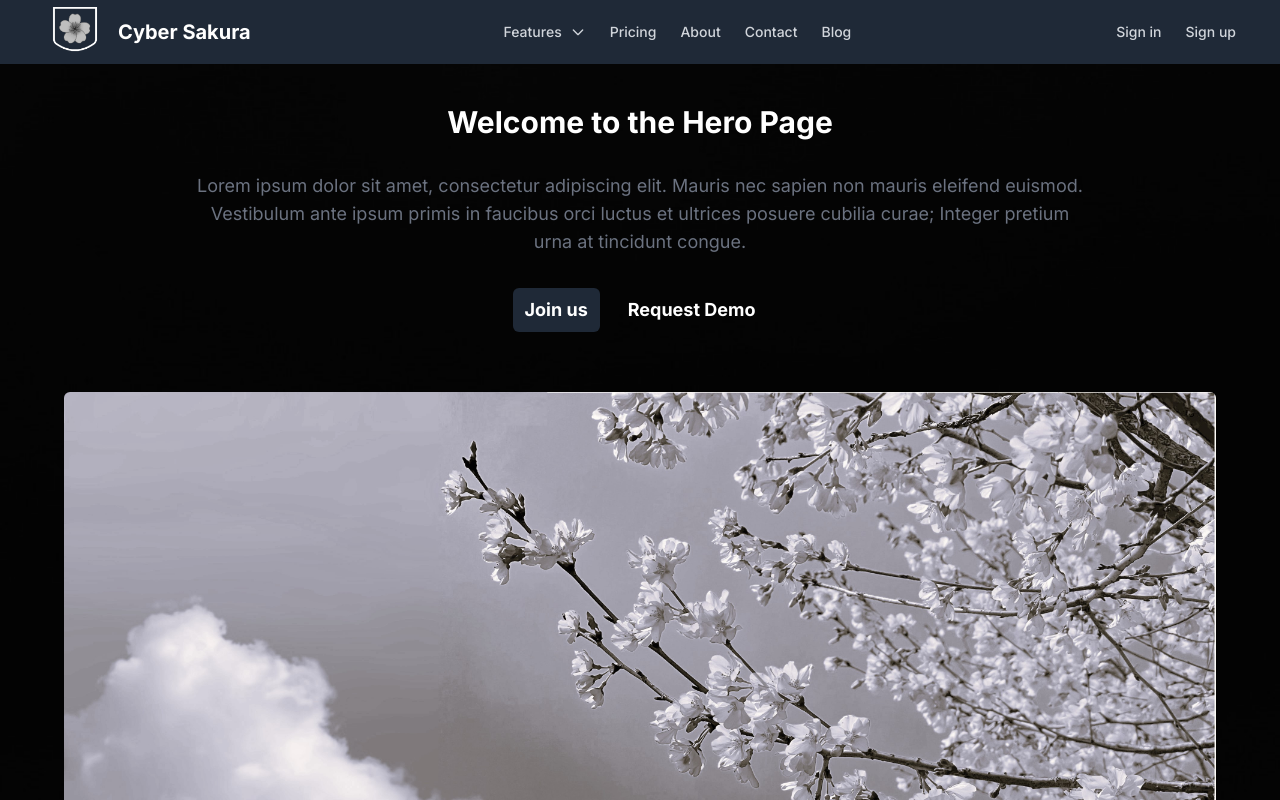
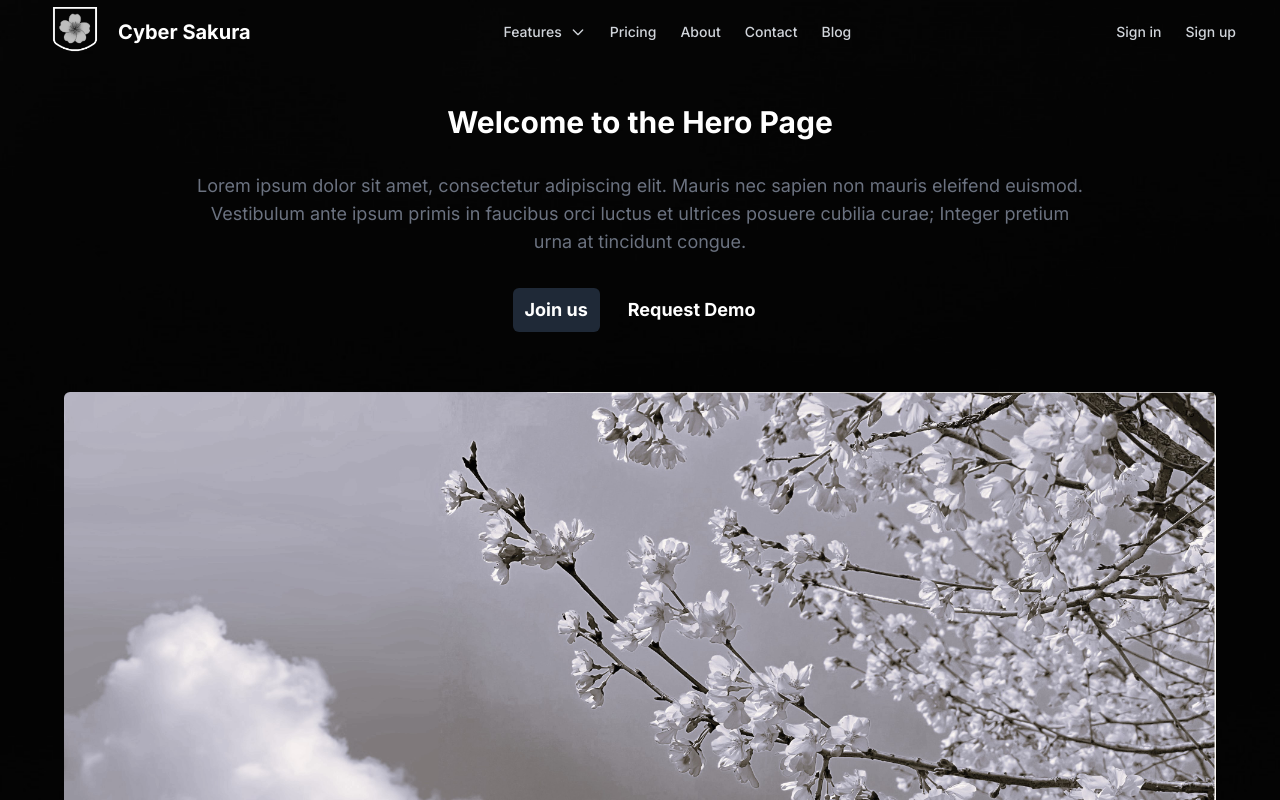
Before and after one commit to JCD-Maqro/my-app, a Next.js app: page / in a window 1280 px wide. Shown: the top 800 px of the page. Built offline with nearby package versions, Linux system fonts and the light colour scheme.

Commit message:
edited the navbar

```diff
--- a/package.json
+++ b/package.json
@@ -14,6 +14,7 @@
     "@mui/icons-material": "^5.11.16",
     "@mui/material": "^5.13.0",
     "@mui/styled-engine-sc": "^5.12.0",
+    "@react-spring/parallax": "^9.7.2",
     "@types/node": "20.1.7",
     "@types/react": "18.2.6",
     "@types/react-dom": "18.2.4",
@@ -26,6 +27,7 @@
     "next": "13.4.2",
     "react": "18.2.0",
     "react-dom": "18.2.0",
+    "react-spring": "^9.7.1",
     "styled-components": "^5.3.10",
     "typescript": "5.0.4"
   },
--- a/src/app/components/navbar.tsx
+++ b/src/app/components/navbar.tsx
@@ -1,5 +1,5 @@
 'use client';
-import { useState } from 'react';
+import { useState, useEffect } from 'react';
 import Link from 'next/link';
 import { Dropdown } from 'flowbite-react';
 import Image from 'next/image';
@@ -12,8 +12,28 @@ const Navbar = () => {
     setIsOpen(!isOpen);
   };
 
+  const [nav, setNav] = useState(false);
+  const [color, setColor] = useState('transparent');
+
+  useEffect(() => {
+    const changeColor = () => {
+      if (window.scrollY >= 90) {
+        setColor('bg-gray-800');
+      } else {
+        setColor('transparent');
+      }
+    };
+
+    window.addEventListener('scroll', changeColor);
+
+    return () => {
+      // Clean up the event listener on unmount
+      window.removeEventListener('scroll', changeColor);
+    };
+  }, []);
+
   return (
-        <nav className="sticky top-0 bg-gray-800">
+    <nav className={`sticky top-0 ${color}`}>
       <div className="max-w-7xl mx-auto px-4 sm:px-6 lg:px-8">
         <div className="flex items-center justify-between h-16">
           <div className="flex items-center">
@@ -56,27 +76,16 @@ const Navbar = () => {
             </Link>
           </div>
           <div className="flex md:hidden">
-                        <button
-                        className="text-gray-300 hover:text-white focus:outline-none"
-                        onClick={toggleMenu}
-                        >
+            <button className="text-gray-300 hover:text-white focus:outline-none" onClick={toggleMenu}>
               <svg
                 className="h-6 w-6 fill-current"
                 viewBox="0 0 24 24"
                 xmlns="http://www.w3.org/2000/svg"
               >
                 {isOpen ? (
-                                <path
-                                    fillRule="evenodd"
-                                    clipRule="evenodd"
-                                    d="M19 11H5v-1h14v1zm0 4H5v-1h14v1zm0-8H5V6h14v1z"
-                                />
+                  <path fillRule="evenodd" clipRule="evenodd" d="M19 11H5v-1h14v1zm0 4H5v-1h14v1zm0-8H5V6h14v1z" />
                 ) : (
-                                <path
-                                    fillRule="evenodd"
-                                    clipRule="evenodd"
-                                    d="M4 6H20V5H4v1zm0 4h16v-1H4v1zm0 4h16v-1H4v1z"
-                                />
+                  <path fillRule="evenodd" clipRule="evenodd" d="M4 6H20V5H4v1zm0 4h16v-1H4v1zm0 4h16v-1H4v1z" />
                 )}
               </svg>
             </button>
--- a/src/app/page.tsx
+++ b/src/app/page.tsx
@@ -1,6 +1,7 @@
 import React from 'react'
 import { Hero, Navbar, Footer, Trustedby, FeaturesCard, UserTestimonial, Pricing, SignupCard, MoreBlog } from './components'
 import { sakura } from './assets/images';
+// import { Parallax, ParallaxLayer } from 'react-spring';
 
 
 export default function Home() {
```
Also changed, not shown: 1 other file (tests, documents, lock files or other folders). Lines whose indentation alone changed are shown as unchanged.
